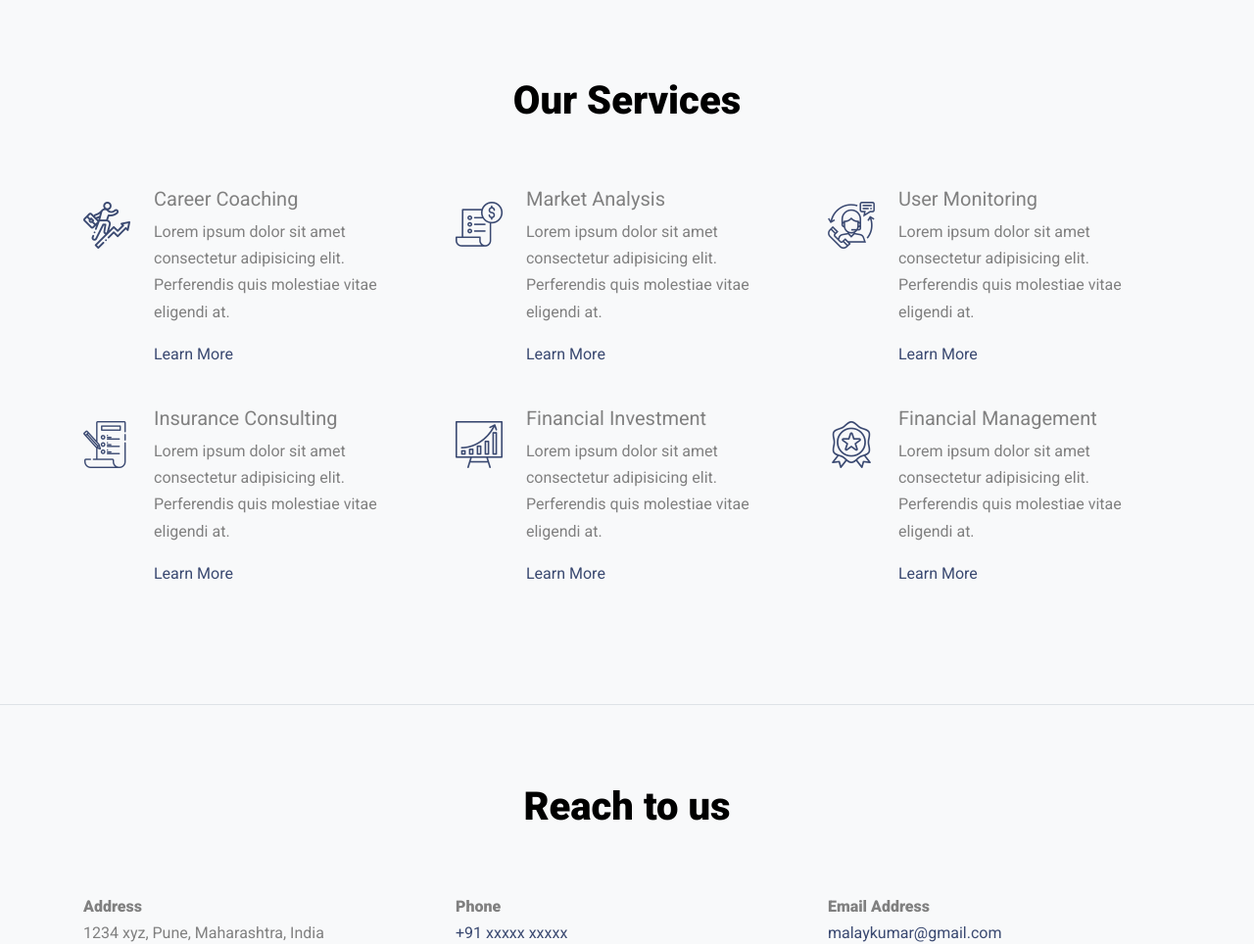
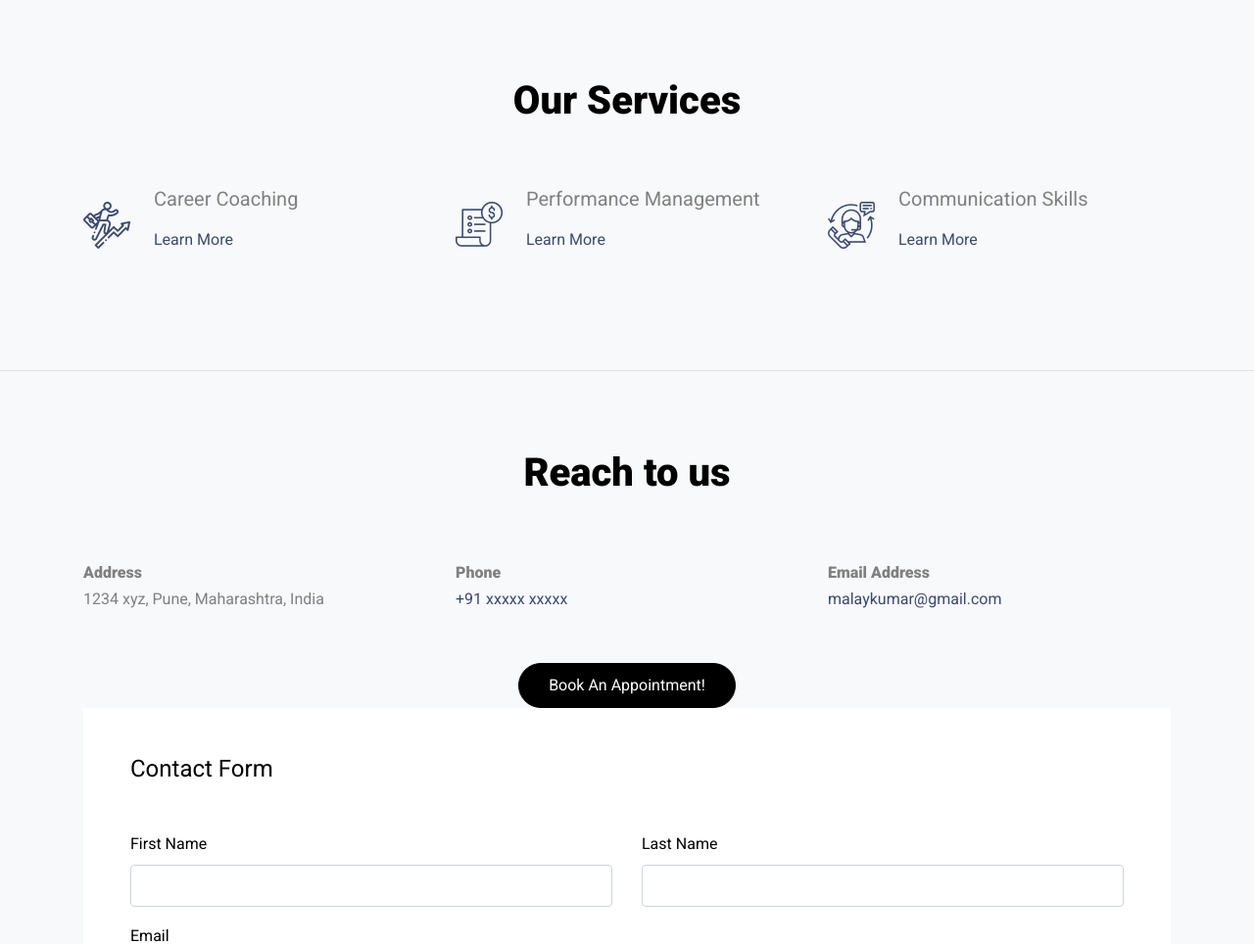
Before and after one commit to ninadsumant/malaykumar, a Flask app: page / in a window 1280 px wide. Shown: the part 2302-3266 px from the top of the page at 98% size. Run offline with Flask 2, Linux system fonts and the light colour scheme; some libraries are stand-ins or nearby versions; some web fonts are replaced.

Commit message:
minor changes

```diff
--- a/templates/index.html
+++ b/templates/index.html
@@ -41,25 +43,24 @@
         <div class="row align-items-center">
 
           <div class="col-6 col-xl-2">
-            <h3 class="mb-0 site-logo"><a href="/" class="h3">MalayKumar<span class="text-primary"></span> </a></h3>
+            <h3 class="mb-0 site-logo"><a href="index.html" class="h3">MalayKumar<span class="text-primary"></span> </a></h3>
           </div>
 
           <div class="col-12 col-md-10 d-none d-xl-block">
             <nav class="site-navigation position-relative text-right" role="navigation">
 
               <ul class="site-menu main-menu js-clone-nav mr-auto d-none d-lg-block">
-                <li><a href="/home-section" class="nav-link">Home</a></li>
-                <li><a href="/about-section" class="nav-link">About</a></li>
-                <!-- <li><a href="#training-section" class="nav-link">Our Training</a></li> -->
-                <li><a href="/services-section" class="nav-link">Services</a></li>
+                <li><a href="#home-section" class="nav-link">Home</a></li>
+                <li><a href="#about-section" class="nav-link">About</a></li>
+                <li><a href="#services-section" class="nav-link">Services</a></li>
                 <!-- <li><a href="#blog-section" class="nav-link">Blog</a></li> -->
-                <li><a href="/contact-section" class="nav-link">Contact</a></li>
+                <li><a href="#contact-section" class="nav-link">Contact</a></li>
               </ul>
             </nav>
           </div>
 
 
-          <div class="col-6 d-inline-block d-xl-none ml-md-0 py-3" style="position: relative; top: 3px;"><a href="/" class="site-menu-toggle js-menu-toggle text-black float-right"><span class="icon-menu h3"></span></a></div>
+          <div class="col-6 d-inline-block d-xl-none ml-md-0 py-3" style="position: relative; top: 3px;"><a href="#" class="site-menu-toggle js-menu-toggle text-black float-right"><span class="icon-menu h3"></span></a></div>
 
         </div>
       </div>
@@ -163,21 +168,21 @@
                 <p class="lead">Executive coaching sessions designed for every potential employee of firms.</p>
                 <p>People who have had executive coaches in their professional career have reported feeling empowered and motivated to achieve their goals, find success, and develop a balanced approach to life.</p>
 
-                <p><a href="executiveCoaching.html" class="btn btn-primary mr-2 mb-2">Learn More</a></p>
+                <p><a href="executivecoaching.html" class="btn btn-primary mr-2 mb-2">Learn More</a></p>
               </div>
               <div>
                 <h2 class="section-title mb-3">Life Leadership Coaching</h2>
                 <p class="lead">Anyone and everyone who requires to change certain areas of their lives and rediscover their potential needs a life coach.</p>
                 <p>A great life coach nudges you in the right direction and is a supporting partner for your personal and professional goals.</p>
 
-                <p><a href="/leadership" class="btn btn-primary mr-2 mb-2">Learn More</a></p>
+                <p><a href="leadership.html" class="btn btn-primary mr-2 mb-2">Learn More</a></p>
               </div>
               <div>
                 <h2 class="section-title mb-3">Mental Strength</h2>
-                <p class="lead">Lorem ipsum dolor sit amet consectetur adipisicing elit.</p>
-                <p>Est qui eos quasi ratione nostrum excepturi id recusandae fugit omnis ullam pariatur itaque nisi voluptas impedit  Quo suscipit omnis iste velit maxime.</p>
+                <p class="lead">The Power Lies in your Mind.</p>
+                <p>We help you build your mental muscle to regulate emotions, manage thoughts better, focus on self-care, and build an optimistic approach.</p>
 
-                <p><a href="#" class="btn btn-primary mr-2 mb-2">Learn More</a></p>
+                <p><a href="mentalstrength.html" class="btn btn-primary mr-2 mb-2">Learn More</a></p>
               </div>
 
             </div>
@@ -197,39 +202,39 @@
           </div>
         </div>
         <div class="row align-items-stretch">
-          <div class="col-md-6 col-lg-4 mb-4 mb-lg-4">
+          <div class="col-md-6 col-lg-4 mb-4 mb-lg-4" data-aos="fade-up">
             <div class="unit-4 d-flex">
               <div class="unit-4-icon mr-4"><span class="text-primary flaticon-career"></span></div>
               <div>
                 <h3>Career Coaching</h3>
-                <p>Lorem ipsum dolor sit amet consectetur adipisicing elit. Perferendis quis molestiae vitae eligendi at.</p>
+                <p></p>
                 <p><a href="#">Learn More</a></p>
               </div>
             </div>
           </div>
-          <div class="col-md-6 col-lg-4 mb-4 mb-lg-4"  data-aos-delay="100">
+          <div class="col-md-6 col-lg-4 mb-4 mb-lg-4" data-aos="fade-up" data-aos-delay="100">
             <div class="unit-4 d-flex">
               <div class="unit-4-icon mr-4"><span class="text-primary flaticon-bill"></span></div>
               <div>
-                <h3>Market Analysis</h3>
-                <p>Lorem ipsum dolor sit amet consectetur adipisicing elit. Perferendis quis molestiae vitae eligendi at.</p>
+                <h3>Performance Management</h3>
+                <p></p>
                 <p><a href="#">Learn More</a></p>
               </div>
             </div>
           </div>
-          <div class="col-md-6 col-lg-4 mb-4 mb-lg-4"  data-aos-delay="200">
+          <div class="col-md-6 col-lg-4 mb-4 mb-lg-4" data-aos="fade-up" data-aos-delay="200">
             <div class="unit-4 d-flex">
               <div class="unit-4-icon mr-4"><span class="text-primary flaticon-customer-service"></span></div>
               <div>
-                <h3>User Monitoring</h3>
-                <p>Lorem ipsum dolor sit amet consectetur adipisicing elit. Perferendis quis molestiae vitae eligendi at.</p>
+                <h3>Communication Skills</h3>
+                <p></p>
                 <p><a href="#">Learn More</a></p>
               </div>
             </div>
           </div>
 
 
-          <div class="col-md-6 col-lg-4 mb-4 mb-lg-4" data-aos-delay="300">
+          <!-- <div class="col-md-6 col-lg-4 mb-4 mb-lg-4" data-aos="fade-up" data-aos-delay="300">
             <div class="unit-4 d-flex">
               <div class="unit-4-icon mr-4"><span class="text-primary flaticon-plan"></span></div>
               <div>
@@ -239,7 +244,7 @@
               </div>
             </div>
           </div>
-          <div class="col-md-6 col-lg-4 mb-4 mb-lg-4"  data-aos-delay="400">
+          <div class="col-md-6 col-lg-4 mb-4 mb-lg-4" data-aos="fade-up" data-aos-delay="400">
             <div class="unit-4 d-flex">
               <div class="unit-4-icon mr-4"><span class="text-primary flaticon-growth"></span></div>
               <div>
@@ -249,7 +254,7 @@
               </div>
             </div>
           </div>
-          <div class="col-md-6 col-lg-4 mb-4 mb-lg-4"  data-aos-delay="500">
+          <div class="col-md-6 col-lg-4 mb-4 mb-lg-4" data-aos="fade-up" data-aos-delay="500">
             <div class="unit-4 d-flex">
               <div class="unit-4-icon mr-4"><span class="text-primary flaticon-award"></span></div>
               <div>
@@ -400,6 +405,10 @@
             <p class="mb-0 font-weight-bold">Email Address</p>
             <p class="mb-0"><a href="#">malaykumar@gmail.com</a></p>
           </div>
+          <div class="col-12 text-center">
+                  <br>
+                  <input type="submit" value="Book An Appointment!" class="btn btn-primary btn-md text-white">
+          </div>
         </div>
         <div class="row">
           <div class="col-md-12 mb-5">
```
Also changed, not shown: other parts of templates/index.html (+23 -20 lines).
